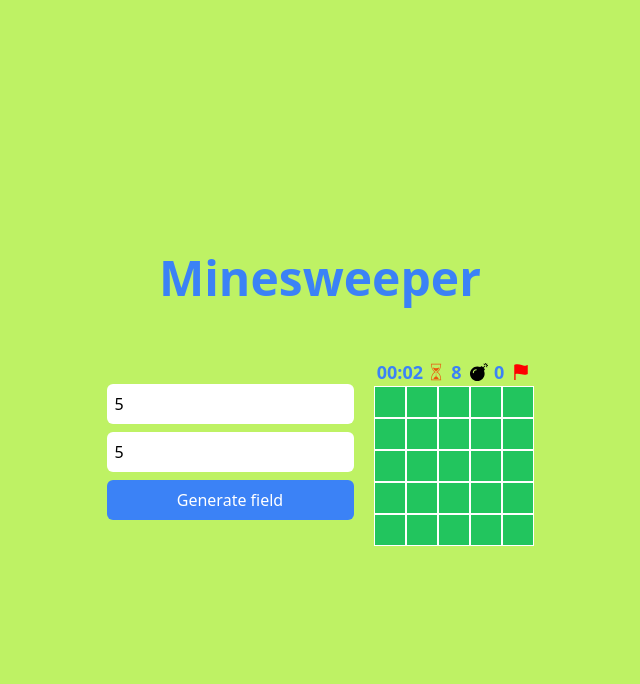
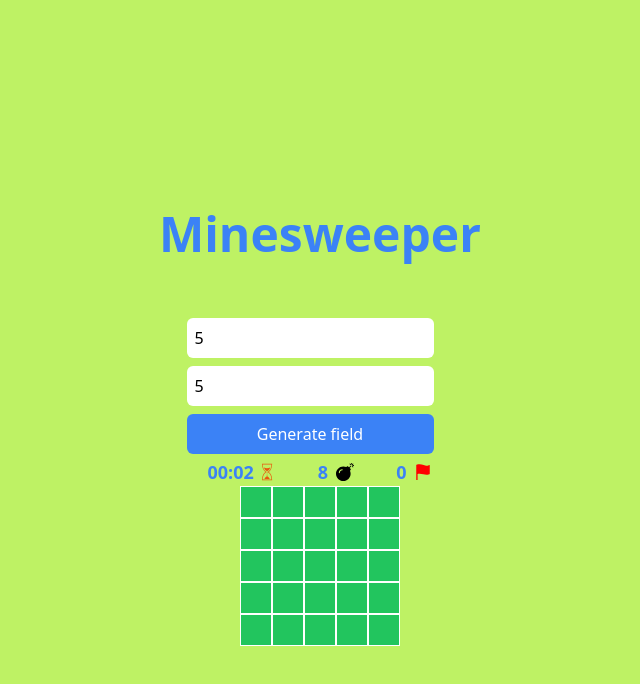
Before and after one commit to Gor-Hoveyan/minesweeper, a React (Vite) app: page / in a window 1280 px wide. Both pictures are taken after typing "5", "5" into the empty fields and a click on the button "Generate field". Shown: the top 684 px of the page, without its empty margins (320-960 px from the left). Built offline with nearby package versions, Linux system fonts and the light colour scheme.

Commit message:
UI fixes

```diff
--- a/src/App.tsx
+++ b/src/App.tsx
@@ -32,7 +32,7 @@ function App() {
     for (let i = 0; i < rows; i++) {
       const row = generateRow(cols);
       initialTable.push(row);
-      for (let j = 0; j < rows; j++) {
+      for (let j = 0; j < cols; j++) {
         if (row[j].isBomb) {
           setMinesCount((mines) => ++mines);
         }
@@ -133,10 +133,10 @@ function App() {
 
   return (
     <main className="text-center bg-lime-300 w-full min-h-[100vh] max-h-fit flex flex-col items-center justify-center">
-      <h1 className="text-5xl mb-14 text-blue-500 font-extrabold">
+      <h1 className="text-5xl my-14 text-blue-500 font-extrabold">
         Minesweeper
       </h1>
-      <div className="text-green-500 lg:flex lg:items-center justify-center select-none">
+      <div className="text-green-500 justify-center select-none">
         <CreationForm generateTable={generateTable} />
         <div className="sm:mt-5 lg:mt-0">
           <GameState
@@ -146,7 +146,7 @@ function App() {
             isOngoing={isOngoing}
           />
           <table
-            className="rounded-lg"
+            className="rounded-lg mx-auto"
             onContextMenu={(e) => {
               e.preventDefault();
             }}
@@ -159,6 +159,7 @@ function App() {
                         {row.map((cell, cellIndex) => {
                           return (
                             <CellComponent
+                              cols={table[0].length}
                               isWin={isWin}
                               cell={cell}
                               cellIndex={cellIndex}
--- a/src/components/CellComponent.tsx
+++ b/src/components/CellComponent.tsx
@@ -12,6 +12,7 @@ interface ComponentProps {
   cell: Cell;
   setFlag: (rowIndex: number, cellIndex: number) => void;
   isWin: boolean;
+  cols: number;
 }
 
 export default function CellComponent({
@@ -22,13 +23,20 @@ export default function CellComponent({
   cell,
   setFlag,
   isWin,
+  cols,
 }: ComponentProps) {
   return (
     <>
       {cell.isOpened || isWin ? (
         <td
           onClick={() => isOngoing && openCell(rowIndex, cellIndex)}
-          className={`lg:w-8 lg:h-8 md:w-6 md:h-6 h-4 w-4 text-xs md:text-base lg:text-lg ${
+          className={`md:w-6 md:h-6 ${
+            cols > 17
+              ? "h-4 w-4 lg:w-7 lg:h-7 md:text-base"
+              : cols > 12
+              ? "h-5 w-5 lg:w-8 lg:h-8 md:text-base"
+              : "h-6 w-6 lg:w-8 lg:h-8 md:text-base"
+          } text-xs ${
             cell.isBomb && !isWin
               ? "bg-red-500 text-black  hover:bg-red-600 duration-300"
               : "text-blue-500"
@@ -50,7 +58,13 @@ export default function CellComponent({
       ) : (
         <td
           onClick={() => isOngoing && openCell(rowIndex, cellIndex)}
-          className="bg-green-500 lg:w-8 lg:h-8 sm:w-4 sm:h-4 md:w-6 md:h-6 h-4 w-4 md:text-base lg:text-lg border border-white flex items-center justify-center hover:bg-green-600 duration-300"
+          className={`bg-green-500 lg:w-8 lg:h-8 sm:w-4 sm:h-4 md:w-6 md:h-6 ${
+            cols > 17
+              ? "h-4 w-4 lg:w-7 lg:h-7 md:text-base"
+              : cols > 12
+              ? "h-5 w-5 lg:w-8 lg:h-8 md:text-base"
+              : "h-6 w-6 lg:w-8 lg:h-8 md:text-base"
+          } border border-white flex items-center justify-center hover:bg-green-600 duration-300`}
           onContextMenu={() => isOngoing && setFlag(rowIndex, cellIndex)}
         >
           {cell.isFlagged ? <IoFlagSharp color="red" /> : ""}
--- a/src/components/CreationForm.tsx
+++ b/src/components/CreationForm.tsx
@@ -18,7 +18,7 @@ export default function CreationForm({ generateTable }: ComponentProps) {
     mode: "onChange",
   });
   const onSubmit: SubmitHandler<FormValues> = (data) => {
-    generateTable(data.rows, data.cols);
+    generateTable(Number(data.rows), Number(data.cols));
   };
   return (
     <div className="mr-5">
@@ -27,7 +27,7 @@ export default function CreationForm({ generateTable }: ComponentProps) {
           type="number"
           {...register("rows", {
             min: { value: 3, message: "Rows can't be less than 3" },
-            max: { value: 24, message: "Rows can't be more than 24" },
+            max: { value: 30, message: "Rows can't be more than 30" },
             required: "This field is required",
           })}
           placeholder="Rows"
@@ -42,7 +42,7 @@ export default function CreationForm({ generateTable }: ComponentProps) {
           type="number"
           {...register("cols", {
             min: { value: 3, message: "Columns can't be less than 3" },
-            max: { value: 24, message: "Columns can't be more than 24" },
+            max: { value: 20, message: "Columns can't be more than 20" },
             required: "This field is required",
           })}
           placeholder="Columns"
```
